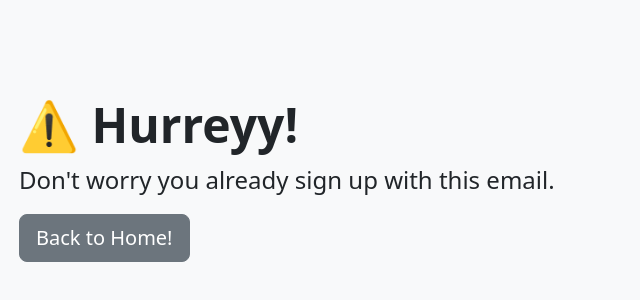
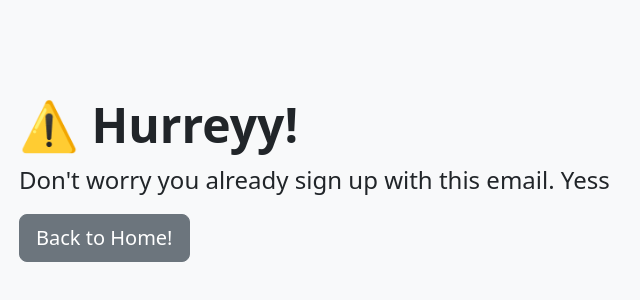
Before and after one commit to mg-the-programmer/netlify-newsletter, a website: page failure.html in a window 1280 px wide. Shown: the full height of the page, 63-703 px from the left. Drawn offline with nearby package versions, Linux system fonts and the light colour scheme.

Commit message:
Test - 3

```diff
--- a/failure.html
+++ b/failure.html
@@ -20,7 +20,7 @@
   <div class="p-5 mb-4 bg-light rounded-3 w-100">
     <div class="container py-5">
       <h1 class="display-5 fw-bold">⚠️ Hurreyy! </h1>
-      <p class="col-md-8 fs-4">Don't worry you already sign up with this email.</p>
+      <p class="col-md-8 fs-4">Don't worry you already sign up with this email. Yess</p>
       <a href="/">
         <button class="btn btn-secondary btn-lg" type="button">Back to Home!</button>
       </a>
```
